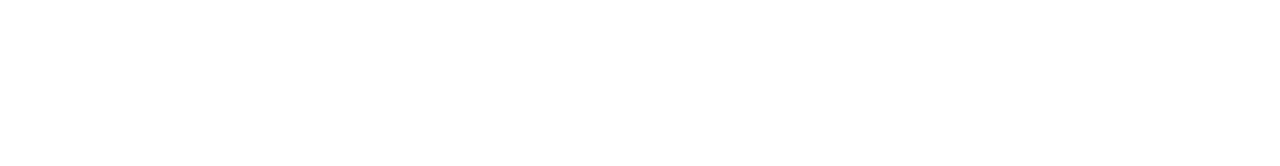
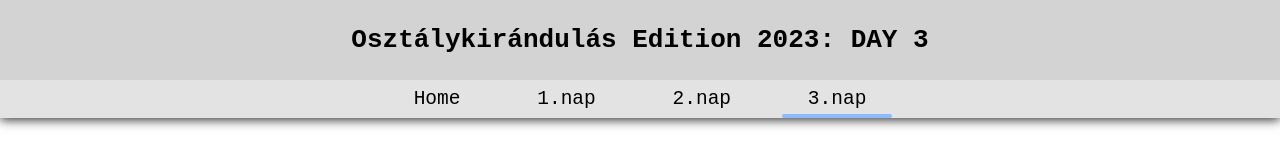
Before and after one commit to Mate2103/osztalykirandulas23, a plain HTML site: page nap_3/index.html in a window 1280 px wide. Drawn offline with Linux system fonts and the light colour scheme.

Commit message:
home done + nav

```diff
--- a/nap_3/index.html
+++ b/nap_3/index.html
@@ -1,12 +1,22 @@
 <!DOCTYPE html>
 <html lang="en">
-<head>
-    <meta charset="UTF-8">
-    <meta http-equiv="X-UA-Compatible" content="IE=edge">
-    <meta name="viewport" content="width=device-width, initial-scale=1.0">
+  <head>
+    <meta charset="UTF-8" />
+    <meta http-equiv="X-UA-Compatible" content="IE=edge" />
+    <meta name="viewport" content="width=device-width, initial-scale=1.0" />
+    <link rel="stylesheet" href="../src/styles/day.css" />
     <title>Document</title>
-</head>
-<body>
-
-</body>
+  </head>
+  <body>
+    <div class="header">
+      <h1>Osztálykirándulás Edition 2023: DAY 3</h1>
+      <div class="nav">
+        <a href="../">Home</a>
+        <a href="../nap_1/">1.nap</a>
+        <a href="../nap_2/">2.nap</a>
+        <a href="" class="selected">3.nap</a>
+      </div>
+    </div>
+    <div class="main"></div>
+  </body>
 </html>
--- /dev/null
+++ b/src/styles/day.css
@@ -0,0 +1,69 @@
+* {
+  margin: 0;
+  padding: 0;
+  font-family: monospace;
+}
+/* nav */
+.header {
+  height: auto;
+  background-color: #e3e3e3;
+  box-shadow: 0 2px 10px #333;
+  z-index: 100;
+  top: 0;
+  position: sticky;
+  width: 100%;
+}
+.header h1 {
+  text-align: center;
+  padding-top: 25px;
+  padding-bottom: 25px;
+  background: #d3d3d3;
+}
+.nav {
+  display: flex;
+  height: auto;
+  justify-content: center;
+  align-items: stretch;
+  flex-wrap: wrap;
+}
+.nav a {
+  margin-left: 1vw;
+  margin-right: 1vw;
+  padding: 1vh 2vw 1vh 2vw;
+  text-decoration: none;
+  color: black;
+  font-size: 1.5em;
+  display: inline-block;
+  position: relative;
+}
+
+.nav a::before {
+  content: "";
+  position: absolute;
+  width: 100%;
+  height: 4px;
+  border-radius: 4px;
+  background-color: #8cbaff;
+  bottom: 0;
+  left: 0;
+  transform: scaleX(0);
+  transition: transform 0.3s ease-in-out;
+}
+
+.nav a:hover:not(.selected)::before {
+  transform: scaleX(1);
+}
+.selected::before {
+  content: "";
+  position: absolute;
+  width: 100%;
+  height: 4px;
+  border-radius: 4px;
+  bottom: 0;
+  left: 0;
+  transform-origin: right;
+  background-color: #8cbaff;
+  transform: scaleX(1) !important;
+}
+
+/* main */
--- /dev/null
+++ b/src/styles/home.css
@@ -0,0 +1,89 @@
+html,
+body {
+  height: 100%;
+  margin: 0;
+}
+body {
+  background: #333;
+  display: flex;
+  flex-wrap: wrap;
+  align-items: center;
+  align-content: center;
+}
+
+.title {
+  margin: 5vw auto;
+  width: fit-content;
+}
+.title h1 {
+  color: #fff;
+  font-family: monospace;
+  font-size: 3em;
+  overflow: hidden;
+  border-right: 0.15em solid orange;
+  white-space: nowrap;
+  margin: 0 auto;
+  letter-spacing: 0.15em;
+  animation: typing 3.5s steps(30, end), blink-caret 0.5s step-end infinite;
+}
+.imgs {
+  width: 100%;
+  margin: 0 9.5vw;
+  display: grid;
+  gap: 10px;
+  grid-template-columns: auto 0 auto;
+  place-items: center;
+}
+.home-a:hover {
+  filter: grayscale(0%);
+  color: white;
+}
+.home-a {
+  width: 30vw;
+  height: 40vh;
+  filter: grayscale(100%);
+  transition: all 0.3s ease-in-out;
+  object-fit: cover;
+  background-color: aquamarine;
+  text-align: center;
+  text-decoration: none;
+  color: #000;
+  font-size: 1.5em;
+}
+#left {
+  clip-path: polygon(0 0, 100% 0, 50% 100%, 0 100%);
+  background-image: url("../imgs/IMG_9437.JPG");
+  background-position: -2vw;
+  background-size: cover;
+}
+#center {
+  clip-path: polygon(50% 0, 100% 100%, 0% 100%);
+  background-image: url("../imgs/IMG_9716.jpg");
+  background-position: 2.2vw -10vh;
+  background-size: cover;
+}
+#right {
+  clip-path: polygon(0 0, 100% 0, 100% 100%, 50% 100%);
+  background-image: url("../imgs/IMG_9615.jpg");
+  background-size: cover;
+}
+@keyframes typing {
+  from {
+    width: 0;
+  }
+
+  to {
+    width: 100%;
+  }
+}
+
+@keyframes blink-caret {
+  from,
+  to {
+    border-color: transparent;
+  }
+
+  50% {
+    border-color: orange;
+  }
+}
--- a/src/styles/homes.css
+++ /dev/null
@@ -1,48 +0,0 @@
-html, body {
-    height: 100%;
-}
-body {
-    background: #333;
-    display: flex;
-    align-items: center;
-
-}
-
-.title {
-    margin-left: 10vw;
-}
-.title h1 {
-    color: #fff;
-    font-family: monospace;
-    overflow: hidden;
-    border-right: .15em solid orange;
-    white-space: nowrap;
-    margin: 0 auto;
-    letter-spacing: .15em;
-    animation:
-        typing 3.5s steps(30, end),
-        blink-caret .5s step-end infinite;
-}
-
-@keyframes typing {
-    from {
-        width: 0
-    }
-
-    to {
-        width: 100%
-    }
-}
-
-
-@keyframes blink-caret {
-
-    from,
-    to {
-        border-color: transparent
-    }
-
-    50% {
-        border-color: orange;
-    }
-}
```
Also changed, not shown: home/index.html (deleted, +0 -17 lines), index.html (added, +22 -0 lines), nap_1/index.html (+17 -8 lines), nap_2/index.html (+17 -8 lines), 3 other files.
